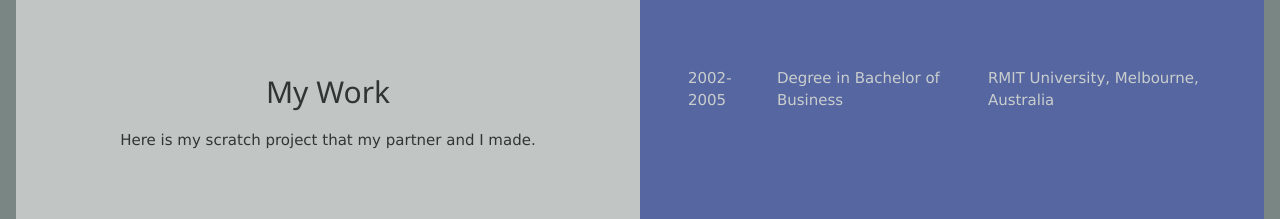
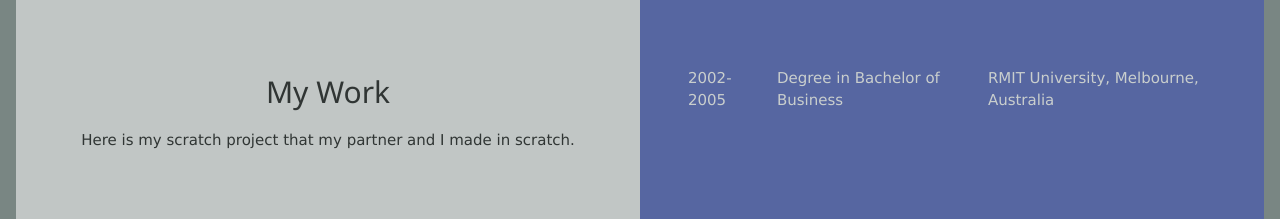
Before and after one commit to RosyAnaya101/RA2018, a plain HTML site: page workspace/portfolio.html in a window 1280 px wide. Shown: the part 1040-1259 px from the top of the page. Drawn offline with nearby package versions, Linux system fonts and the light colour scheme.

Commit message:
Update portfolio.html

```diff
--- a/workspace/portfolio.html
+++ b/workspace/portfolio.html
@@ -53,7 +53,7 @@
   <div class="w3-half w3-light-grey w3-center" style="min-height:800px" id="work">
     <div class="w3-padding-64">
       <h2>My Work</h2>
-      <p>Here is my scratch project that my partner and I made.</p>
+      <p>Here is my scratch project that my partner and I made in scratch.</p>
     </div>
     <div class="w3-row">
       <div class="w3-half">
```
